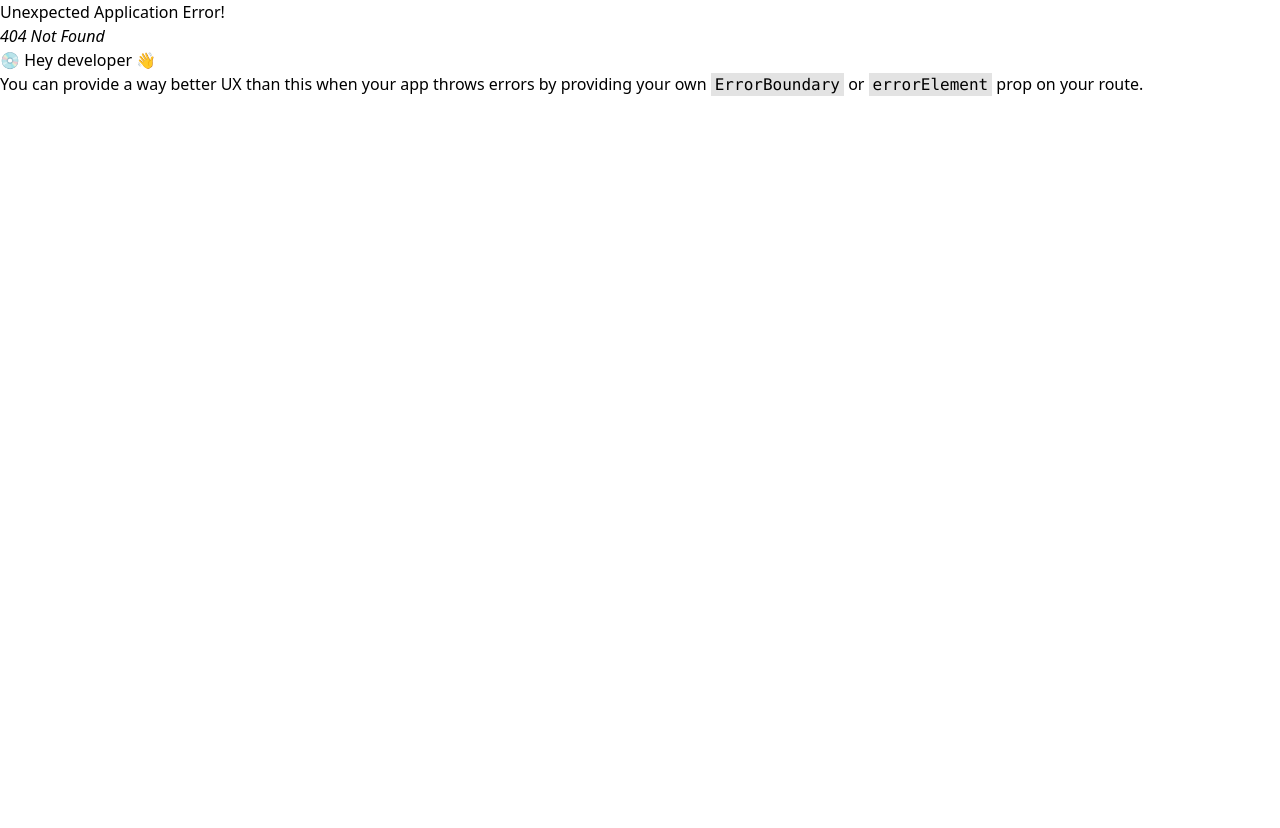
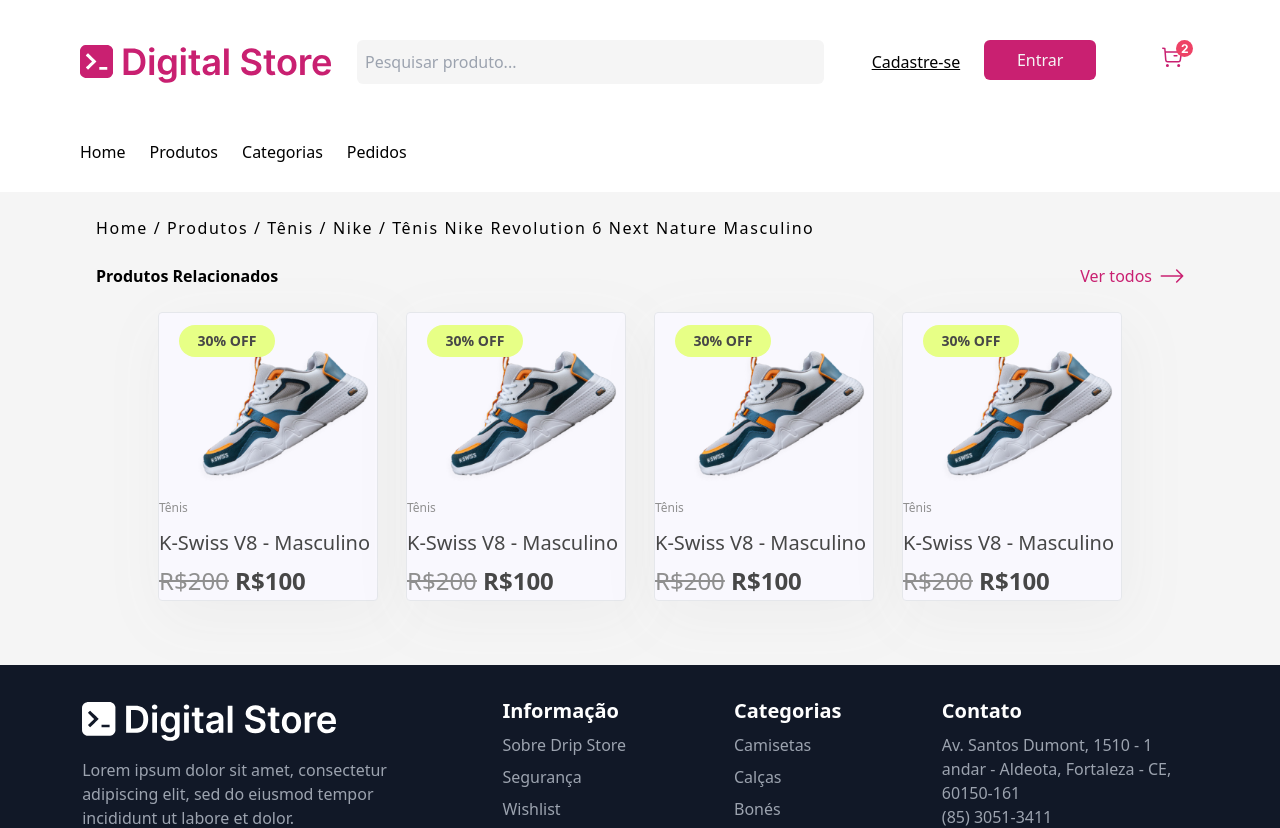
Before and after one commit to gt-05/grupo-03, a React (Vite) app in the folder frontend/: page /product in a window 1280 px wide. Before the commit this address had no page. Shown: the top 828 px of the page. Before the commit the page ends 800 px from the top, so only its background shows below. Built offline with nearby package versions, Linux system fonts and the light colour scheme.

Commit message:
Protótipo da página de destaque do tênis adicionada

```diff
--- /dev/null
+++ b/frontend/src/components/ProductDescription.jsx
@@ -0,0 +1,30 @@
+import ProductCard from './ProductCard'
+import Line from '../assets/line.svg'
+
+export default function ProductDescription() {
+    return (
+        <div className='overflow-hidden'>
+            <div className="bg-[--light-gray-3] w-screen">
+                <div id="tagline" className="tracking-widest text-bold py-6 pl-24">
+                    Home / Produtos / Tênis / Nike / Tênis Nike Revolution 6 Next Nature Masculino
+                </div>
+
+                <div id="similar" className='mx-24 pb-16'>
+                    <div className='flex align-center justify-between'>
+                        <h2 className='font-semibold'>Produtos Relacionados</h2>
+                        <div className='flex gap-2'>
+                            <span className='text-[--primary]'>Ver todos</span>
+                            <img src={Line} className='size-6'/>
+                        </div>
+                    </div>
+                    <div className='pt-6 flex justify-around mx-12'>
+                        <ProductCard />
+                        <ProductCard />
+                        <ProductCard />
+                        <ProductCard />
+                    </div>
+                </div>
+            </div>
+        </div>
+    )
+}
--- /dev/null
+++ b/frontend/src/pages/ProductDescriptionPage.jsx
@@ -0,0 +1,14 @@
+import Header from "../components/Header"
+import ProductDescription from "../components/ProductDescription"
+import Footer from "../components/Footer"
+
+export default function ProductDescriptionPage(){
+
+    return(
+        <>
+            <Header />
+            <ProductDescription />
+            <Footer />
+        </>
+    )
+}
--- a/frontend/src/routes.jsx
+++ b/frontend/src/routes.jsx
@@ -8,6 +8,7 @@
   import ProductListingPage from './pages/ProductListingPage'
   import LoginPage from './pages/LoginPage';
   import AdminPage from './pages/AdminPage';
+  import ProductDescriptionPage from './pages/ProductDescriptionPage';
 
   export default createBrowserRouter(
       createRoutesFromElements(
@@ -16,7 +17,7 @@
            <Route path='/Produtos' element={<ProductListingPage />} />
            <Route path='/login' element={<LoginPage />}/>
            <Route path='/admin' element={<AdminPage />}/>
-
+           <Route path='/product' element={<ProductDescriptionPage />}/>
         </>
 
       )
```
Also changed, not shown: frontend/src/assets/line.svg (added), frontend/src/styles/global.css (line endings or trailing spaces).
